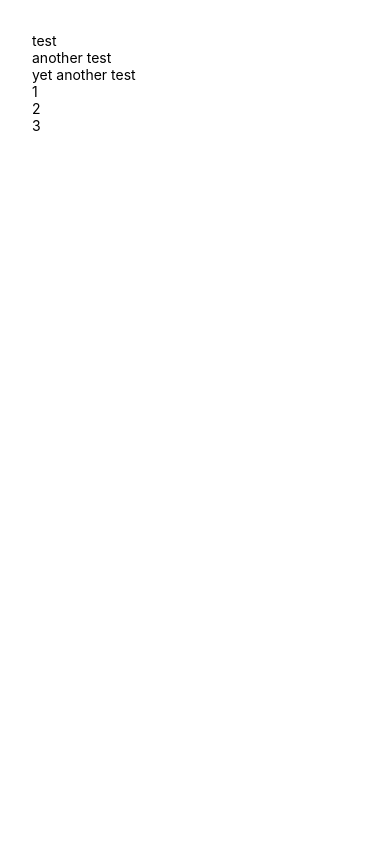
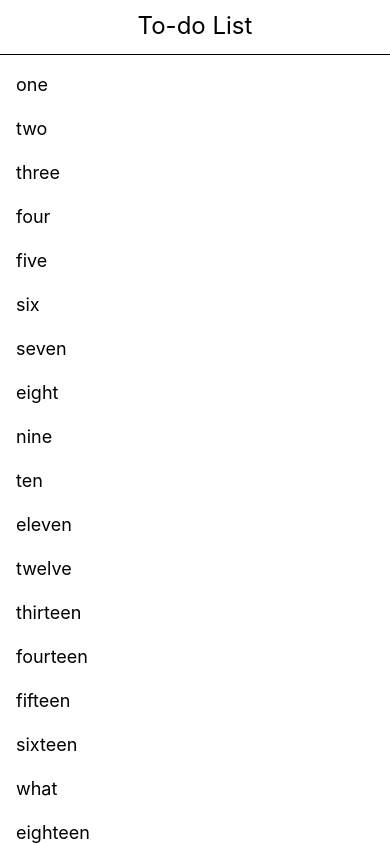
Before and after one commit to Geomty/TodoList, a React Native app: screen / in a window 390 px wide. Built offline with nearby package versions, Linux system fonts and the light colour scheme.

Commit message:
very basic layout

```diff
--- a/App.js
+++ b/App.js
@@ -1,16 +1,40 @@
-import { Text, View, FlatList } from "react-native";
+import { Text, View, ScrollView } from "react-native";
+import Constants from "expo-constants";
+import { StatusBar } from "expo-status-bar";
 
 export default function App() {
+  const statusBar = Constants.statusBarHeight;
+
   return (
-    <View className="p-8">
-      <FlatList data={[
-        "test",
-        "another test",
-        "yet another test",
-        "1",
-        "2",
-        "3"
-      ]} renderItem={item => <Text>{item.item}</Text>} />
-    </View>
+    <ScrollView>
+      <Text style={{ paddingTop: statusBar+10 }} className="pb-3 text-2xl text-center border-b border-black">To-do List</Text>
+      <View className="p-4 flex gap-4">
+        {[
+          "one",
+          "two",
+          "three",
+          "four",
+          "five",
+          "six",
+          "seven",
+          "eight",
+          "nine",
+          "ten",
+          "eleven",
+          "twelve",
+          "thirteen",
+          "fourteen",
+          "fifteen",
+          "sixteen",
+          "what",
+          "eighteen",
+          "nineteen",
+          "twenty"
+        ].map(item => { return (
+          <Text key={item} className="text-lg">{item}</Text>
+        )})}
+      </View>
+      <StatusBar backgroundColor="#00c5ff" />
+    </ScrollView>
   );
 }
--- a/app.json
+++ b/app.json
@@ -1,7 +1,7 @@
 {
   "expo": {
-    "name": "Todo List",
-    "slug": "TodoList",
+    "name": "To-do List",
+    "slug": "To-do List",
     "version": "1.0.0",
     "orientation": "portrait",
     "icon": "./assets/icon.png",
--- a/package.json
+++ b/package.json
@@ -14,7 +14,8 @@
     "expo-status-bar": "~1.12.1",
     "nativewind": "^2.0.11",
     "react": "18.2.0",
-    "react-native": "0.74.3"
+    "react-native": "0.74.3",
+    "expo-constants": "~16.0.2"
   },
   "devDependencies": {
     "@babel/core": "^7.20.0",
```
